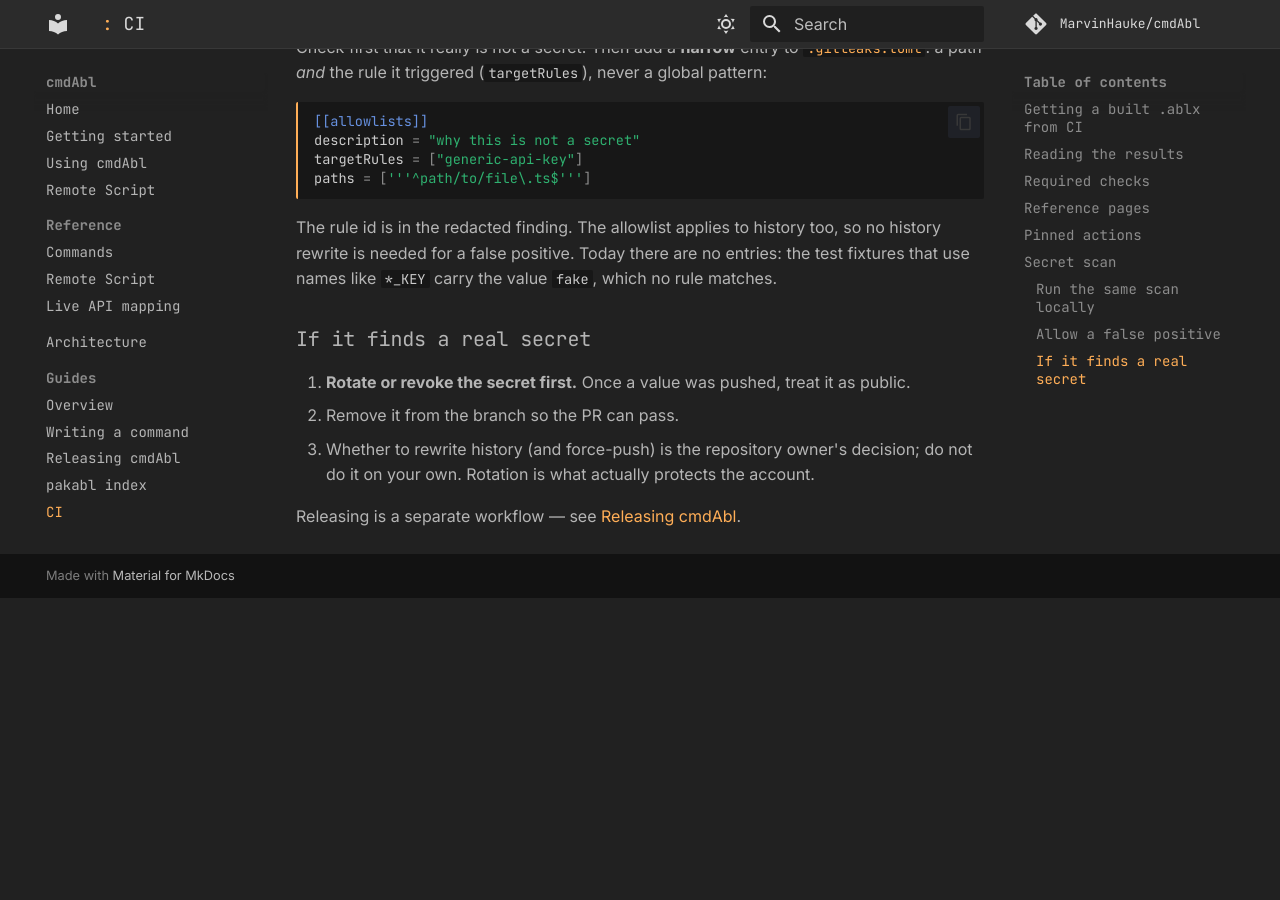
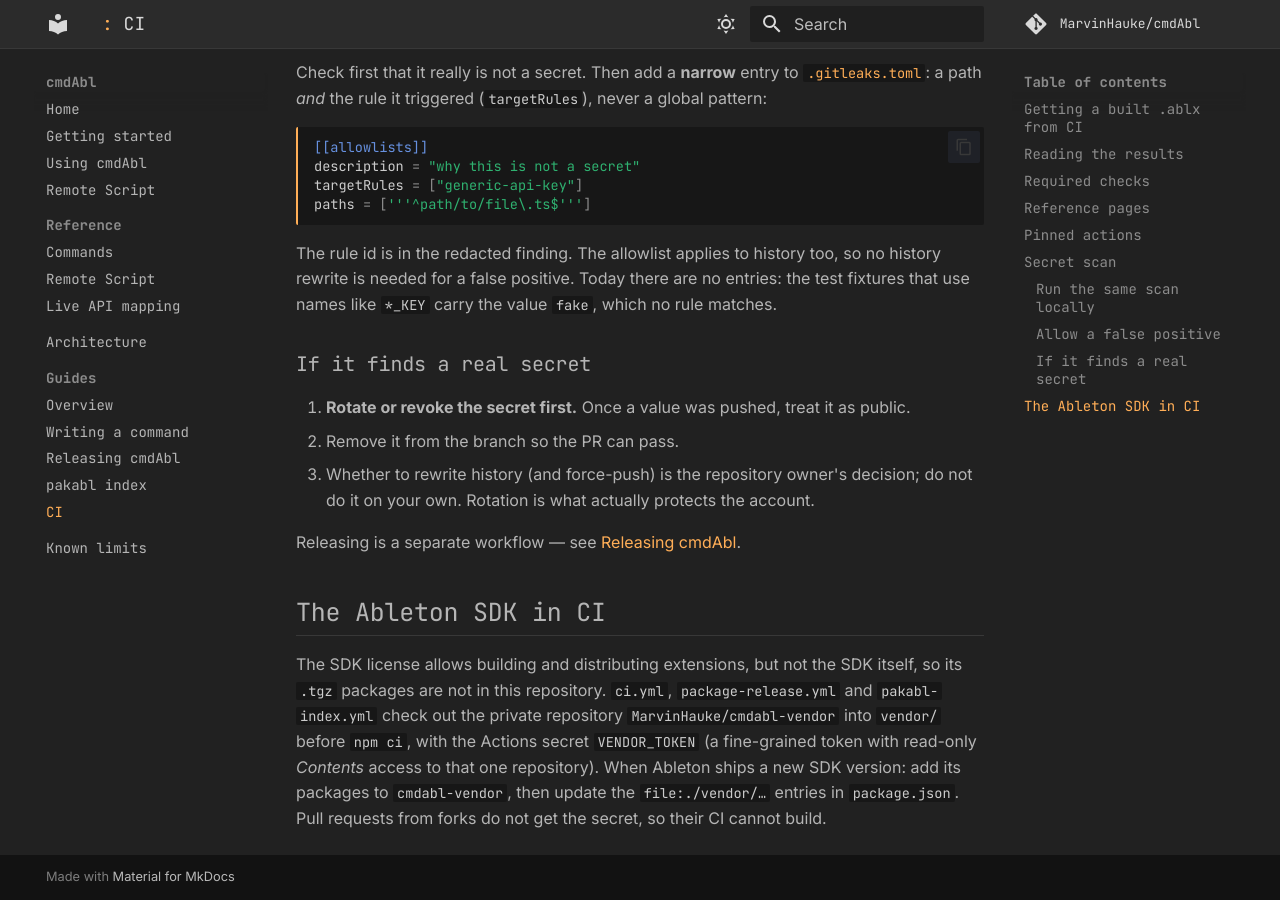
Before and after one commit to MarvinHauke/cmdAbl, an MkDocs documentation site: the page built from docs/guides/ci.md, in a window 1280 px wide and 900 px high, scrolled down 2698 px. Built offline with MkDocs 1.6.1 and Material for MkDocs 9.7.7, drawn with Linux system fonts in a browser that asks for light colours; comment, search, counter and statistics services are not loaded; before the commit the page ends 3296 px from its top, so only the background shows below that; some of the changed text lies outside the part shown.

Commit message:
chore: Ableton SDK out of the public repo (private vendor repo in CI); remove unused Vite
The SDK license forbids distributing the SDK outside an application. CI checks out
MarvinHauke/cmdabl-vendor into vendor/ with the VENDOR_TOKEN secret before npm ci.
vite.config.ts and the vite dependency were not used by any script.

Co-Authored-By: Claude Opus 5.5 <noreply@anthropic.com>

```diff
--- a/docs/guides/ci.md
+++ b/docs/guides/ci.md
@@ -6,7 +6,7 @@ publishes anything and never changes a version.
 **Runs on:** every pull request, every push to `features` or `main`, weekly (to catch
 dependency drift), and manually (Actions → CI → Run workflow).
 
-**Steps:** check that `package.json` and `manifest.json` have the same version → `npm ci` →
+**Steps:** check that `package.json` and `manifest.json` have the same version → check out the Ableton SDK packages into `vendor/` → `npm ci` →
 `npm test` (unit tests for the command platform) →
 `python3 -B -m unittest discover -s tests/remote-script` (the Remote Script's protocol tests;
 standard library only; the tests live outside `remote-script/` so they are not packaged; run the same
@@ -110,3 +110,13 @@ is needed for a false positive. Today there are no entries: the test fixtures th
    on your own. Rotation is what actually protects the account.
 
 Releasing is a separate workflow — see [Releasing cmdAbl](release-cmdabl.md).
+
+## The Ableton SDK in CI
+
+The SDK license allows building and distributing extensions, but not the SDK itself, so its
+`.tgz` packages are not in this repository. `ci.yml`, `package-release.yml` and `pakabl-index.yml`
+check out the private repository `MarvinHauke/cmdabl-vendor` into `vendor/` before `npm ci`, with
+the Actions secret `VENDOR_TOKEN` (a fine-grained token with read-only *Contents* access to that
+one repository). When Ableton ships a new SDK version: add its packages to `cmdabl-vendor`, then
+update the `file:./vendor/…` entries in `package.json`. Pull requests from forks do not get the
+secret, so their CI cannot build.
--- a/package.json
+++ b/package.json
@@ -23,7 +23,6 @@
     "@types/node": "^24.1.0",
     "esbuild": "0.28.2",
     "tsx": "^4.19.0",
-    "typescript": "^5.9.3",
-    "vite": "^6.0.0"
+    "typescript": "^5.9.3"
   }
 }
--- a/vite.config.ts
+++ /dev/null
@@ -1,6 +0,0 @@
-import { defineConfig } from "vite";
-
-export default defineConfig({
-  root: "ui",
-  server: { port: 5173 },
-});
```
Also changed, not shown: README.md (+5 -0 lines), 7 other files.
